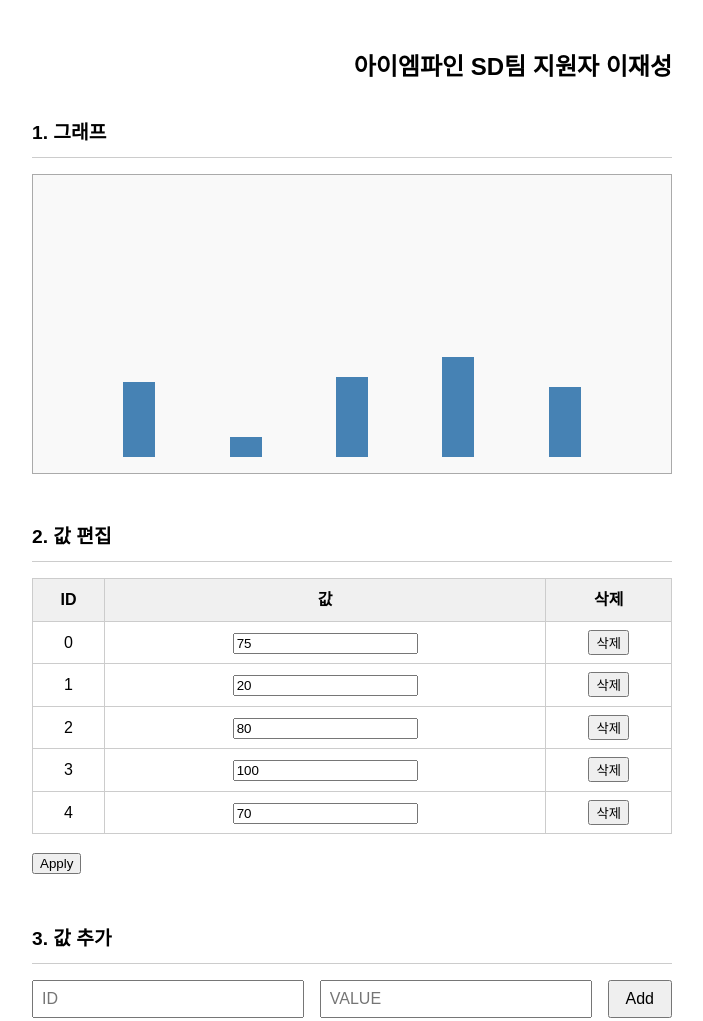
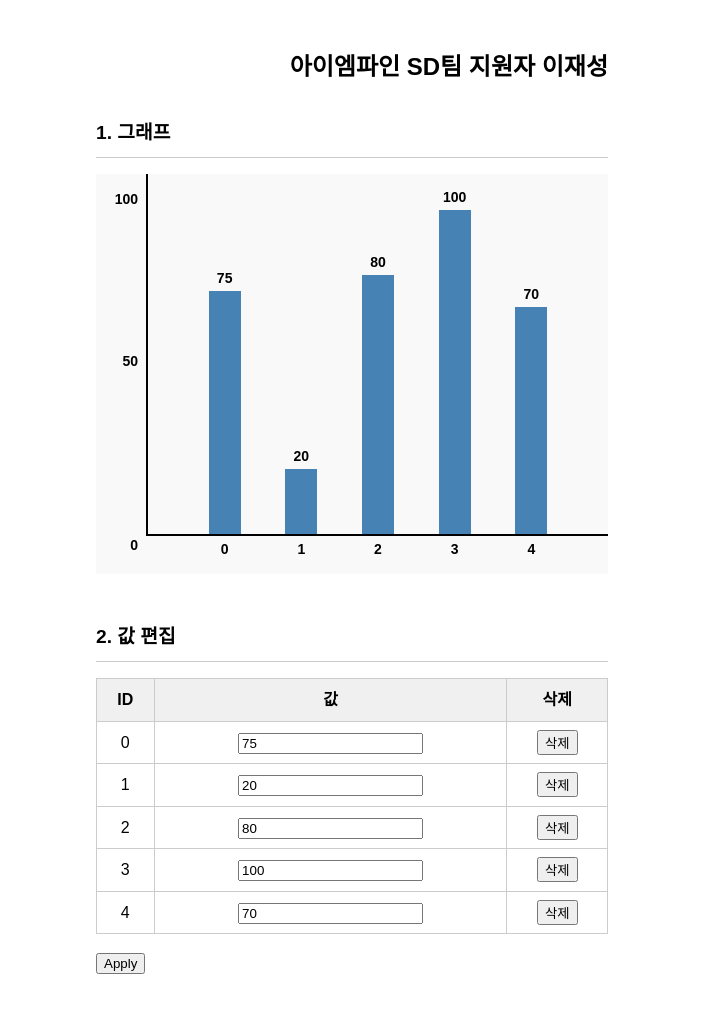
Before and after one commit to mynameJS/bar_chart, a plain HTML site: page index.html in a window 1280 px wide. Shown: the top 1021 px of the page, without its empty margins (288-991 px from the left). Drawn offline with Linux system fonts and the light colour scheme.

Commit message:
feat: 막대그래프 숫자 추가 및 관련 로직 개선

```diff
--- a/index.css
+++ b/index.css
@@ -1,10 +1,6 @@
-/* 기본 세팅 */
-* {
-  box-sizing: border-box;
-}
 body {
   margin: 0 auto;
-  width: 50%;
+  width: 40%;
   font-family: sans-serif;
   line-height: 1.6;
   padding: 2rem 0;
@@ -16,7 +12,6 @@ h1#title {
   font-size: 1.5rem;
 }
 
-/* 섹션 공통 스타일 */
 section {
   margin-bottom: 3rem;
 }
@@ -27,24 +22,69 @@ section h2 {
   padding-bottom: 0.5rem;
 }
 
-/* 그래프 */
-.bar-chart {
+.chart-container {
+  position: relative;
+  background-color: #f9f9f9;
   width: 100%;
-  height: 300px;
-  display: flex;
-  align-items: flex-end;
-  justify-content: space-evenly;
-  border: 1px solid #aaa;
-  background-color: #f9f9f9;
-  padding: 1rem;
+  height: 400px;
 }
-.bar-chart .bar {
+
+.graph-box {
+  position: relative;
+  height: 90%;
+  margin-left: 50px;
+  margin-bottom: 20px;
+  border-left: 2px solid black;
+  border-bottom: 2px solid black;
+}
+
+.bars {
+  position: relative;
+  width: 100%;
+  height: 100%;
+}
+
+.bar {
+  position: absolute;
+  bottom: 0;
   width: 2rem;
   background-color: steelblue;
-  transition: height 0.3s ease;
+  text-align: center;
+  transform: translateX(-50%);
 }
 
-/* 테이블 */
+.bar-value {
+  position: absolute;
+  top: -1.5rem;
+  left: 50%;
+  transform: translateX(-50%);
+  font-size: 14px;
+  font-weight: bold;
+  color: black;
+  white-space: nowrap;
+}
+.bar-label {
+  position: absolute;
+  top: 100%;
+  font-size: 14px;
+  font-weight: bold;
+  margin-top: 4px;
+  left: 50%;
+  transform: translateX(-50%);
+}
+
+.y-tick {
+  position: absolute;
+  left: -10px;
+  font-size: 14px;
+  font-weight: bold;
+  text-align: right;
+  transform: translateX(-100%);
+}
+
+.y-tick:first-child {
+  transform: translateX(-100%) translateY(100%);
+}
 table {
   width: 100%;
   border-collapse: collapse;
@@ -60,7 +100,6 @@ th {
   background-color: #f0f0f0;
 }
 
-/* 폼 (값 추가 / JSON 편집) */
 form {
   display: flex;
   flex-wrap: wrap;
--- a/index.html
+++ b/index.html
@@ -3,21 +3,21 @@
   <head>
     <meta charset="UTF-8" />
     <meta name="viewport" content="width=device-width, initial-scale=1.0" />
-    <title>Vanilla JS Project</title>
+    <title>Vanilla JS Chart Editor</title>
     <link rel="stylesheet" href="index.css" />
   </head>
   <body>
     <h1 id="title">아이엠파인 SD팀 지원자 이재성</h1>
     <main>
-      <!-- 1. 그래프 영역 -->
       <section aria-labelledby="graph-title">
         <h2 id="graph-title">1. 그래프</h2>
-        <div class="bar-chart">
-          <!-- JS로 그래프 막대 추가됨 -->
+        <div class="chart-container">
+          <div class="graph-box">
+            <div class="bars"></div>
+          </div>
         </div>
       </section>
 
-      <!-- 2. 값 편집 (테이블) -->
       <section aria-labelledby="table-edit-title">
         <h2 id="table-edit-title">2. 값 편집</h2>
         <table>
@@ -28,28 +28,20 @@
               <th>삭제</th>
             </tr>
           </thead>
-          <tbody id="data-table-body">
-            <!-- JS로 행 추가됨 -->
-          </tbody>
+          <tbody id="data-table-body"></tbody>
         </table>
         <button id="apply-table">Apply</button>
       </section>
 
-      <!-- 3. 값 추가 -->
       <section aria-labelledby="add-value-title">
         <h2 id="add-value-title">3. 값 추가</h2>
         <form id="add-form">
-          <label>
-            <input type="text" name="id" placeholder="ID" required />
-          </label>
-          <label>
-            <input type="number" name="value" placeholder="VALUE" required />
-          </label>
+          <label><input type="text" name="id" placeholder="ID" required /></label>
+          <label><input type="number" name="value" placeholder="VALUE" required /></label>
           <button type="submit">Add</button>
         </form>
       </section>
 
-      <!-- 4. JSON 고급 편집 -->
       <section aria-labelledby="json-edit-title">
         <h2 id="json-edit-title">4. 값 고급 편집</h2>
         <form id="json-form">
@@ -58,7 +50,6 @@
         </form>
       </section>
     </main>
-
     <script src="main.js"></script>
   </body>
 </html>
--- a/main.js
+++ b/main.js
@@ -1,10 +1,4 @@
-// 단일 요소 선택
-const $ = selector => document.querySelector(selector);
-
-// 여러 요소 선택
-const $$ = selector => document.querySelectorAll(selector);
-
-// 요소 생성
+const $ = sel => document.querySelector(sel);
 const createEl = (tag, className = '', text = '') => {
   const el = document.createElement(tag);
   if (className) el.className = className;
@@ -12,91 +6,77 @@ const createEl = (tag, className = '', text = '') => {
   return el;
 };
 
-let initData;
+const data = [
+  { id: 0, value: 75 },
+  { id: 1, value: 20 },
+  { id: 2, value: 80 },
+  { id: 3, value: 100 },
+  { id: 4, value: 70 },
+];
 
-const initJSONString = `
-[
-  {
-    "id": 0,
-    "value": 75
-  },
-  {
-    "id": 1,
-    "value": 20
-  },
-  {
-    "id": 2,
-    "value": 80
-  },
-  {
-    "id": 3,
-    "value": 100
-  },
-  {
-    "id": 4,
-    "value": 70
-  }
-]
-`;
-
-try {
-  data = JSON.parse(initJSONString);
-} catch (e) {
-  alert('초기 데이터 파싱에 실패했습니다.');
-  data = [];
-}
+const getTicks = max => {
+  const mid = Math.round(max / 2);
+  return [0, mid, max];
+};
 
 const renderBarChart = () => {
-  const container = $('.bar-chart');
-  container.innerHTML = '';
+  const barsBox = $('.bars');
+  barsBox.innerHTML = '';
 
-  data.forEach(item => {
+  const max = Math.max(...data.map(d => d.value), 1);
+  const yTicks = getTicks(max);
+
+  // Y축 눈금
+  yTicks.forEach(val => {
+    const tick = createEl('div', 'y-tick', val);
+    tick.style.bottom = `${(val / max) * 90}%`;
+    barsBox.appendChild(tick);
+  });
+
+  // 바 그리기
+  data.forEach((item, i) => {
     const bar = createEl('div', 'bar');
-    bar.style.height = `${item.value}px`;
-    container.appendChild(bar);
+    bar.style.left = `${((i + 1) / (data.length + 1)) * 100}%`;
+    bar.style.height = `${(item.value / max) * 90}%`;
+
+    // 값 표시
+    const valueLabel = createEl('div', 'bar-value', item.value);
+    bar.appendChild(valueLabel);
+
+    // ID 라벨
+    const label = createEl('div', 'bar-label', item.id);
+    bar.appendChild(label);
+
+    barsBox.appendChild(bar);
   });
 };
 
 const renderTable = () => {
   const tbody = $('#data-table-body');
-  tbody.innerHTML = ''; // 기존 초기화
-
-  data.forEach((item, index) => {
-    const tr = document.createElement('tr');
-
-    // ID 셀 (수정 불가)
-    const tdId = createEl('td', '', item.id);
-    tdId.style.userSelect = 'none'; // 드래그 방지
-
-    // 값 셀 (수정 가능 input)
-    const tdValue = document.createElement('td');
+  tbody.innerHTML = '';
+  data.forEach((item, i) => {
+    const tr = createEl('tr');
+    tr.appendChild(createEl('td', '', item.id));
+    const valTd = createEl('td');
     const input = document.createElement('input');
     input.type = 'number';
     input.value = item.value;
-    input.addEventListener('input', e => {
-      data[index].value = parseInt(e.target.value, 10) || 0;
-    });
-    tdValue.appendChild(input);
-
-    // 삭제 셀
-    const tdDelete = document.createElement('td');
+    input.oninput = e => {
+      data[i].value = parseInt(e.target.value, 10) || 0;
+    };
+    valTd.appendChild(input);
+    tr.appendChild(valTd);
+    const delTd = createEl('td');
     const delBtn = createEl('button', '', '삭제');
-    delBtn.addEventListener('click', () => {
-      data.splice(index, 1);
+    delBtn.onclick = () => {
+      data.splice(i, 1);
       renderAll();
-    });
-    tdDelete.appendChild(delBtn);
-
-    tr.appendChild(tdId);
-    tr.appendChild(tdValue);
-    tr.appendChild(tdDelete);
+    };
+    delTd.appendChild(delBtn);
+    tr.appendChild(delTd);
     tbody.appendChild(tr);
   });
-
-  // Apply 버튼 기능
-  $('#apply-table').onclick = () => {
-    renderAll(); // 입력값 반영 후 전체 재렌더
-  };
+  $('#apply-table').onclick = () => renderAll();
 };
 
 const renderTextarea = () => {
@@ -104,30 +84,35 @@ const renderTextarea = () => {
 };
 
 const setupAddForm = () => {
-  const form = $('#add-form');
-
-  form.addEventListener('submit', e => {
+  $('#add-form').onsubmit = e => {
     e.preventDefault();
-
-    const formData = new FormData(form);
-    const id = formData.get('id');
-    const value = parseInt(formData.get('value'), 10);
-
-    // 유효성 검사
-    if (data.some(item => item.id == id)) {
+    const fd = new FormData(e.target);
+    const id = fd.get('id');
+    const value = parseInt(fd.get('value'), 10);
+    if (data.some(d => d.id == id)) {
       alert(`ID "${id}"는 이미 존재합니다.`);
       return;
     }
-
     if (isNaN(value)) {
-      alert('숫자 값을 입력해 주세요.');
+      alert('숫자를 입력해주세요');
       return;
     }
+    data.push({ id, value });
+    e.target.reset();
+    renderAll();
+  };
+};
 
-    data.push({ id, value });
-    form.reset(); // 입력 필드 초기화
-    renderAll(); // 전체 다시 그리기
-  });
+$('#json-form').onsubmit = e => {
+  e.preventDefault();
+  try {
+    const parsed = JSON.parse(e.target.json.value);
+    if (!Array.isArray(parsed)) throw new Error();
+    data = parsed;
+    renderAll();
+  } catch {
+    alert('올바른 JSON 형식이 아닙니다.');
+  }
 };
 
 const renderAll = () => {
@@ -136,7 +121,6 @@ const renderAll = () => {
   renderTextarea();
 };
 
-// 데이터 초기화 이벤트
 document.addEventListener('DOMContentLoaded', () => {
   setupAddForm();
   renderAll();
```
